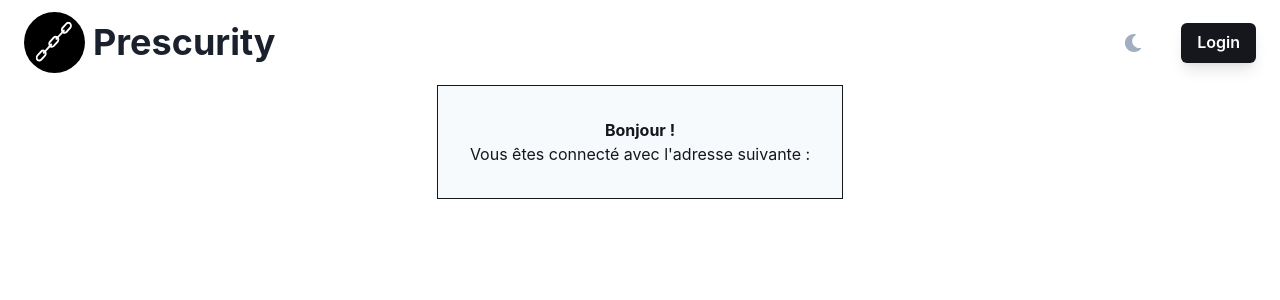
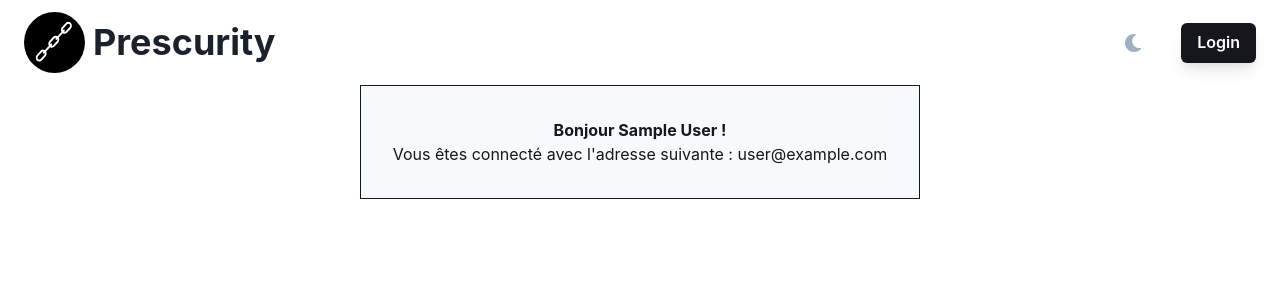
Before and after one commit to azerpas/prescurity-dashboard, a Next.js app: page /doctorDashboard in a window 1280 px wide. Shown: the top 300 px of the page. Built offline with nearby package versions, Linux system fonts and the light colour scheme; no server answers; sample sign-in values are in the browser's storage.

Commit message:
maj ==> useContext return an IUserContext , not an User Object

```diff
--- a/src/context/user.tsx
+++ b/src/context/user.tsx
@@ -9,9 +9,9 @@ export interface IUserContext {
 export const UserContext = createContext({} as IUserContext);
 
 export function getContext() : boolean | IUserContext{
-    const user = useContext(UserContext);
-    console.log(user);
-    if(!user){
+    const iUserContext = useContext(UserContext);
+    console.log(iUserContext);
+    if(!iUserContext){
         return false;
-    }else return user;
+    }else return iUserContext;
 }
--- a/src/pages/doctorDashboard.tsx
+++ b/src/pages/doctorDashboard.tsx
@@ -7,15 +7,15 @@ import {UserContext} from "../context/user";
 import {Container} from "../components/Container";
 
 const  Index = () => {
-    const user =  useContext(UserContext);
-    console.log(user);
+    const iUserContext =  useContext(UserContext);
+    console.log(iUserContext);
     return (
         <>
             <Header/>
             <Flex >
                 <Container  border={"1px"} m={"auto"} p={"2rem"}>
-                <Text textAlign={"center"} fontWeight={"bold"}>Bonjour {user?.name} ! </Text>
-                <Text textAlign={"center"}>Vous êtes connecté avec l'adresse suivante : {user?.email} </Text>
+                <Text textAlign={"center"} fontWeight={"bold"}>Bonjour {iUserContext.user?.name} ! </Text>
+                <Text textAlign={"center"}>Vous êtes connecté avec l'adresse suivante : {iUserContext.user?.email} </Text>
                 </Container>
             </Flex>
             <Footer/>
```
